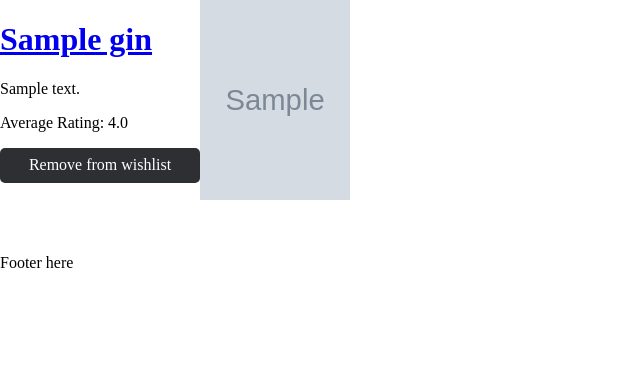
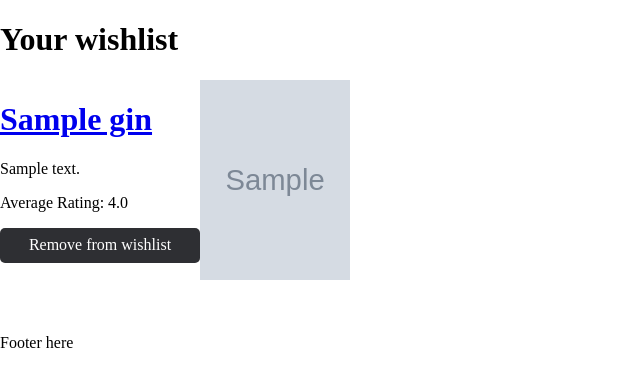
Before and after one commit to ms813/Ginthusiasm, a Django app: a page that uses templates/ginthusiasm/wishlist.html in a window 1280 px wide. Shown: the part 50-437 px from the top of the page, without its empty margins (0-640 px from the left). Run offline with Django 3.2, Linux system fonts and the light colour scheme; a user stored in the database is signed in; tables that the repository leaves empty hold one stand-in row (values such as "Sample post"); grey boxes marked "Sample" are stand-in pictures; some libraries are stand-ins or nearby versions.

Commit message:
Animating removal of items from wishlist, updating wishlist template

```diff
--- /dev/null
+++ b/ginthusiasm/static/scripts/remove_from_wishlist.js
@@ -0,0 +1,13 @@
+$(document).ready(()=>{
+    $('.wishlist-button').on('click', e => {
+        var gin_widget = $(e.target).closest('.gin_widget');
+        gin_widget.slideUp('slow', () => {
+            var wishlistlen= $('#wishlistlen').data('wishlistlen')
+            $('#wishlistlen').data('wishlistlen', --wishlistlen);
+
+            if (wishlistlen === 0){
+                $('#wishlistlen').text("You have no gins left on your wishlist!").slideDown('slow');
+            }
+        });
+    });
+});
--- a/ginthusiasm/views/wishlist.py
+++ b/ginthusiasm/views/wishlist.py
@@ -4,7 +4,11 @@ from ginthusiasm.models import UserProfile, Wishlist, Gin
 from django.http import HttpResponse
 
 def wishlist(request, username):
-    context = {"gins" : User.objects.get(username=username).userprofile.wishlist.gins.all}
+    wishlist = User.objects.get(username=username).userprofile.wishlist
+    context = {
+        "wishlist_name" : str(wishlist),
+        "gins" : wishlist.gins.all
+    }
     return render(request, 'ginthusiasm/wishlist.html', context)
 
 # handles POST requests from 'add to/remove from wishlist' button
--- a/templates/ginthusiasm/gin_search_page.html
+++ b/templates/ginthusiasm/gin_search_page.html
@@ -31,7 +31,7 @@
 {% endblock %}
 
 {% block script_block %}
-    <script src='{% static "scripts/add_to_wishlist.js" %}'></script>
+    <script src='{% static "scripts/wishlist_button.js" %}'></script>
     <script src='{% static "scripts/ajax_setup.js" %}'></script>
     <script src='{% static "scripts/js.cookie.js" %}'></script>
 {% endblock %}
--- a/templates/ginthusiasm/wishlist.html
+++ b/templates/ginthusiasm/wishlist.html
@@ -2,21 +2,36 @@
 {% load staticfiles %}
 
 {% block title_block %}
-    {{ user.userprofile.wishlist }}
+    {{ wishlist_name }}
 {% endblock %}
 
 {% block body_block %}
+    <h1>
+        {% if user.is_authenticated %}
+            Your wishlist
+        {% else %}
+            {{ wishlist_name }}
+        {% endif %}
+    </h1>
+
     {% if gins %}
         {% for gin in gins %}
             {% include 'ginthusiasm/gin_widget.html' %}
         {% endfor %}
+        <p id='wishlistlen' data-wishlistlen='{{ gins|length }}' hidden></p>
     {% else %}
-        <p>This user hasn't added any gins to their wishlist yet!</p>
+        {% if user.is_authenticated %}
+            <p>You haven't added any gins to your wishlist yet!</p>
+        {% else %}
+            <p>This user hasn't added any gins to their wishlist yet!</p>
+        {% endif %}
     {% endif %}
+
 {% endblock %}
 
 {% block script_block %}
-    <script src='{% static "scripts/add_to_wishlist.js" %}'></script>
+    <script src='{% static "scripts/wishlist_button.js" %}'></script>
     <script src='{% static "scripts/ajax_setup.js" %}'></script>
     <script src='{% static "scripts/js.cookie.js" %}'></script>
+    <script src='{% static "scripts/remove_from_wishlist.js"%}'></script>
 {% endblock %}
```
Also changed, not shown: ginthusiasm/static/scripts/wishlist_button.js (renamed from ginthusiasm/static/scripts/add_to_wishlist.js).
